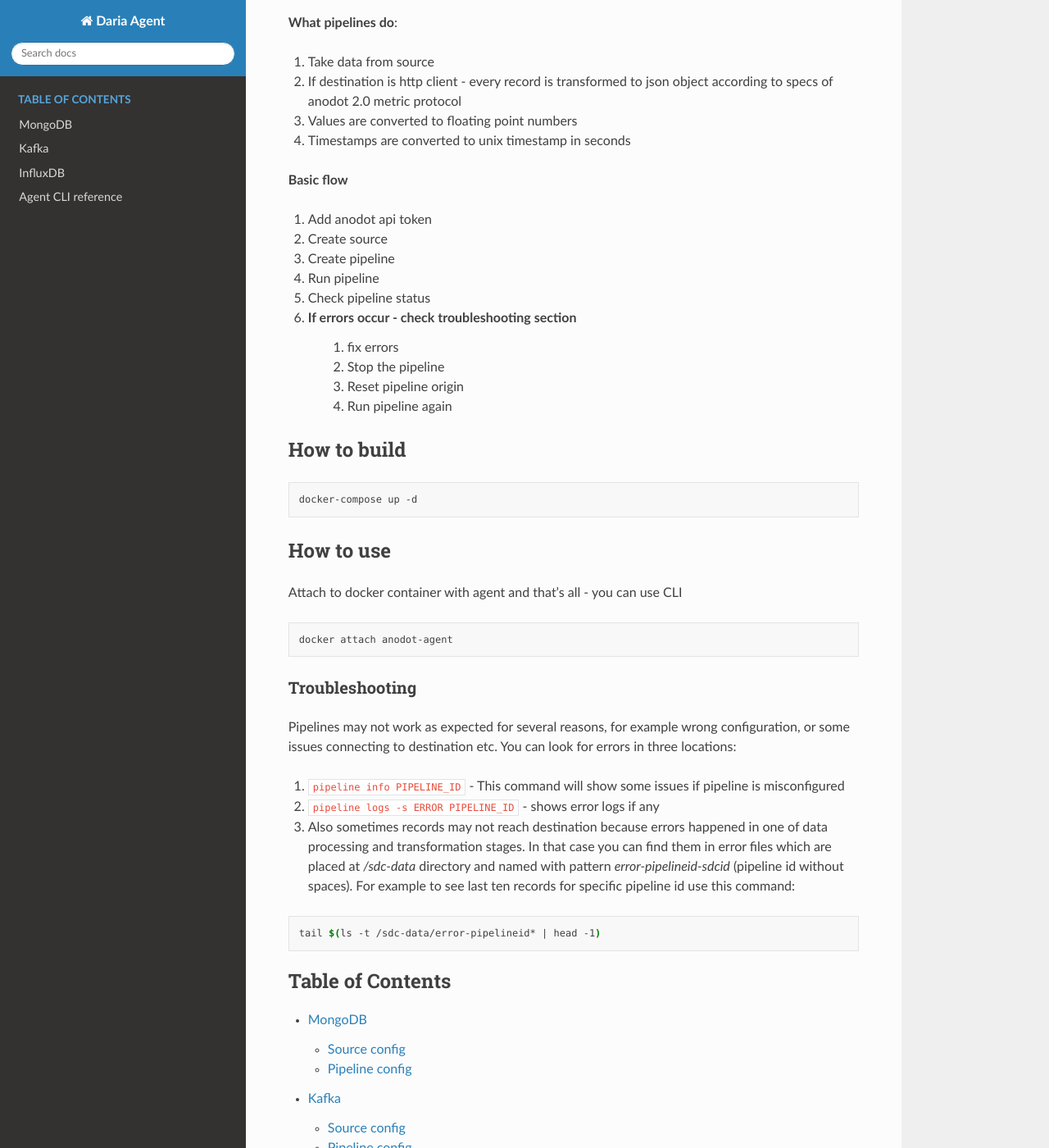
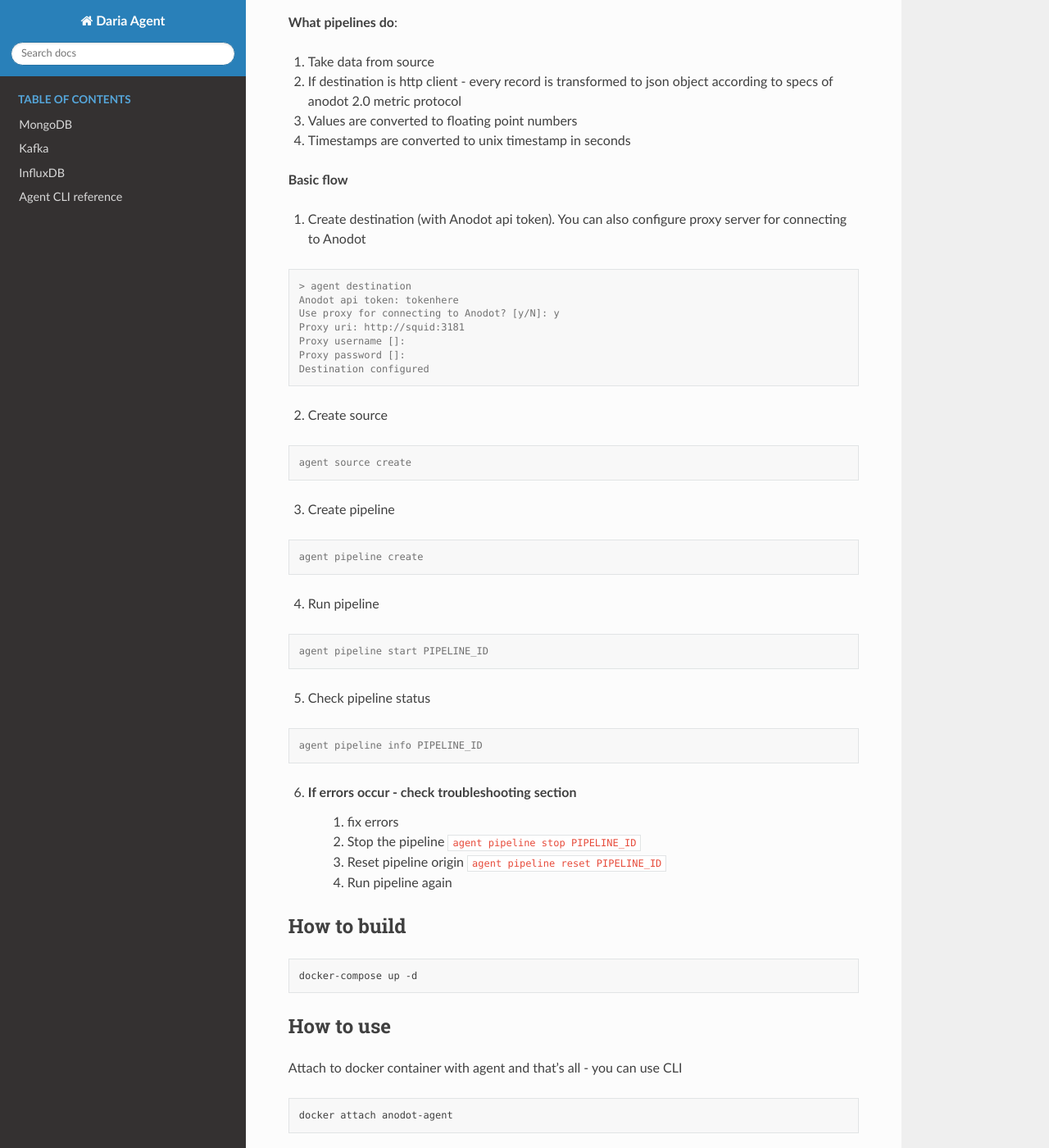
Before and after one commit to anodot/daria, a Sphinx documentation site: the page built from agent/doc/index.rst, in a window 1280 px wide and 1400 px high, scrolled down 344 px. Shown: the whole window at 82% size. Built offline with Sphinx 7.4.7 and the Read the Docs theme 2.0.0, drawn with Linux system fonts in a browser that asks for light colours.

Commit message:
destination docs

```diff
--- a/agent/doc/index.rst
+++ b/agent/doc/index.rst
@@ -23,15 +23,47 @@ Main concepts
 
 **Basic flow**
 
-1. Add anodot api token
+1. Create destination (with Anodot api token). You can also configure proxy server for connecting to Anodot
+
+.. code-block:: console
+
+   > agent destination
+   Anodot api token: tokenhere
+   Use proxy for connecting to Anodot? [y/N]: y
+   Proxy uri: http://squid:3181
+   Proxy username []:
+   Proxy password []:
+   Destination configured
+
+
 2. Create source
+
+.. code-block:: console
+
+   agent source create
+
 3. Create pipeline
+
+.. code-block:: console
+
+   agent pipeline create
+
 4. Run pipeline
+
+.. code-block:: console
+
+   agent pipeline start PIPELINE_ID
+
 5. Check pipeline status
+
+.. code-block:: console
+
+   agent pipeline info PIPELINE_ID
+
 6. If errors occur - check troubleshooting section
     1. fix errors
-    2. Stop the pipeline
-    3. Reset pipeline origin
+    2. Stop the pipeline :code:`agent pipeline stop PIPELINE_ID`
+    3. Reset pipeline origin :code:`agent pipeline reset PIPELINE_ID`
     4. Run pipeline again
 
 
```
Also changed, not shown: 2 other files.
